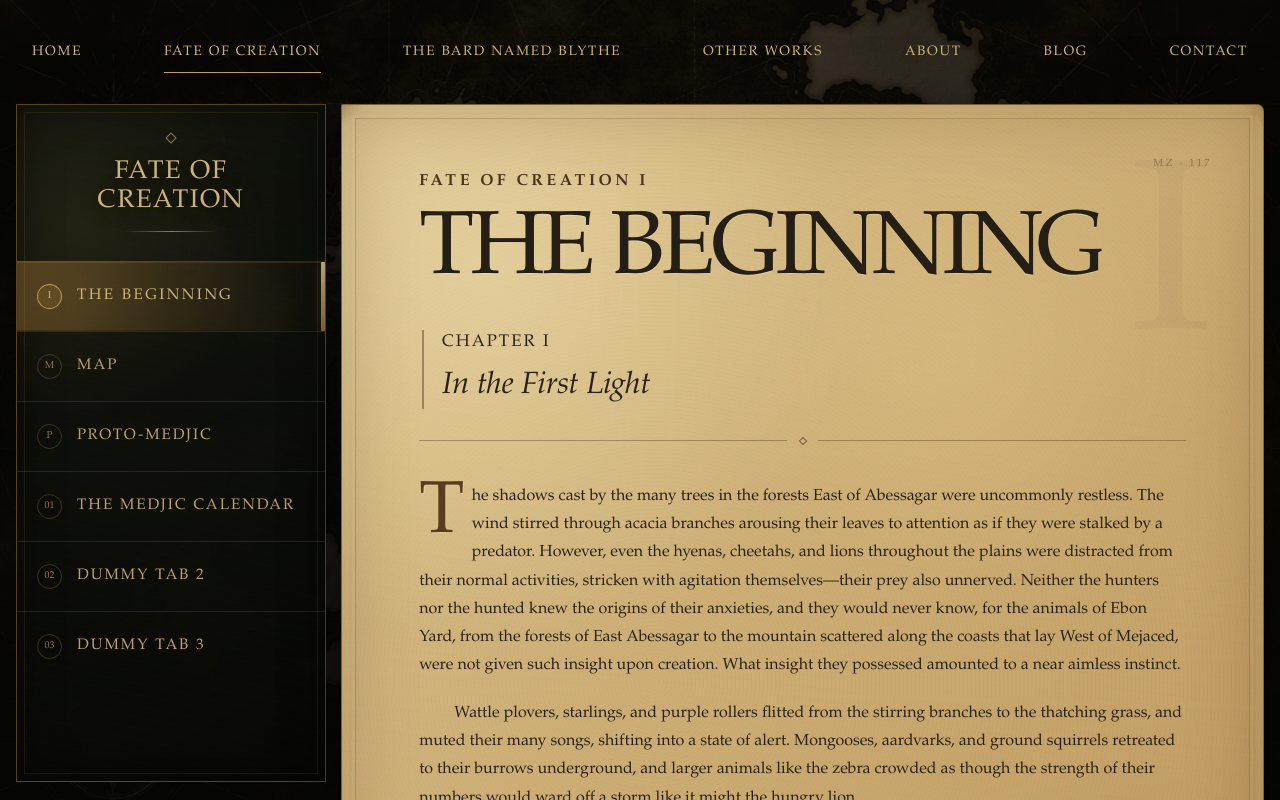
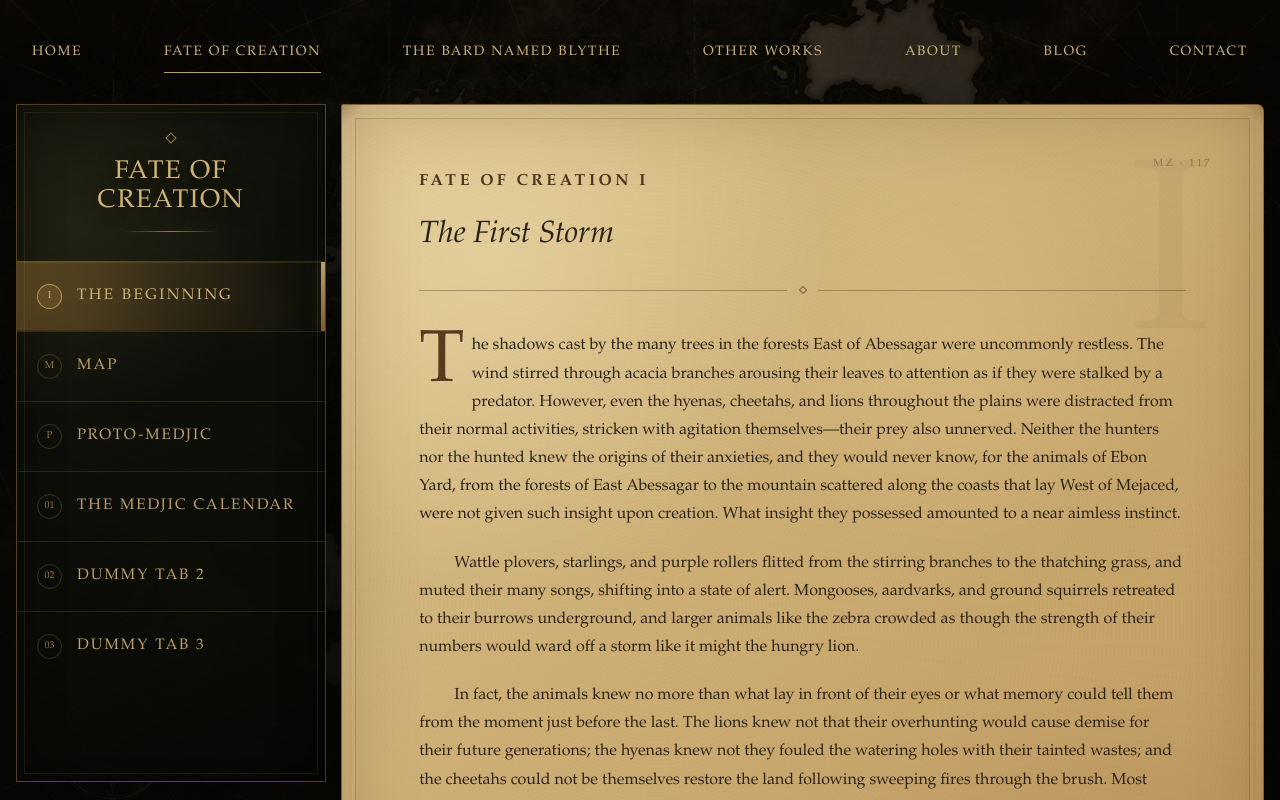
Before and after one commit to mcosey/mithril-zeppelin-117, a Next.js app: page /fate-of-creation in a window 1280 px wide. Shown: the top 800 px of the page. Built offline with nearby package versions, Linux system fonts and the light colour scheme.

Commit message:
Simplify Fate of Creation chapter heading

```diff
--- a/src/app/globals.css
+++ b/src/app/globals.css
@@ -488,20 +488,11 @@ footer p { margin: 0; }
 }
 
 .chapter-heading {
-  margin: 0 0 1.5rem 0.15rem;
-  padding-left: 1.15rem;
-  border-left: 2px solid rgba(91, 59, 28, 0.48);
-}
-
-.chapter-heading p {
-  margin: 0;
-  font-size: 1.05rem;
-  letter-spacing: 0.12em;
-  text-transform: uppercase;
+  margin: 1.2rem 0 1.5rem;
 }
 
 .chapter-heading h2 {
-  margin: 0.45rem 0 0;
+  margin: 0;
   font-size: clamp(1.45rem, 2.4vw, 2.2rem);
   font-style: italic;
   font-weight: 400;
--- a/src/components/FateOfCreationReader.tsx
+++ b/src/components/FateOfCreationReader.tsx
@@ -28,10 +28,8 @@ function BeginningPanel() {
   return (
     <article className="chapter-panel" role="tabpanel" id="panel-beginning" aria-labelledby="tab-beginning">
       <p className="foc-kicker">Fate of Creation I</p>
-      <h1>The Beginning</h1>
       <div className="chapter-heading">
-        <p>Chapter I</p>
-        <h2>In the First Light</h2>
+        <h2>The First Storm</h2>
       </div>
       <div className="chapter-rule" aria-hidden="true"><span /></div>
       <div className="chapter-copy">
```
